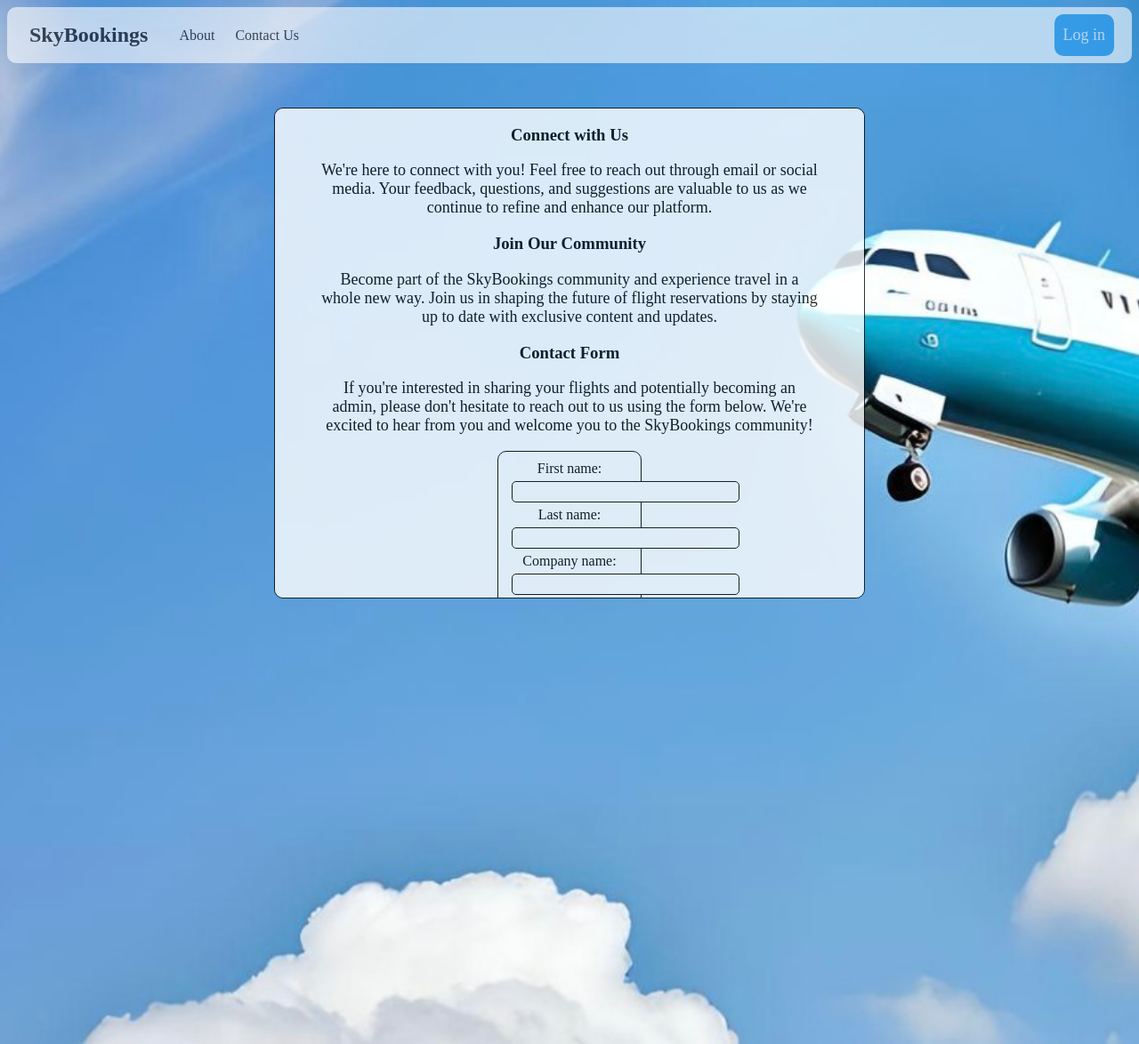
After one commit to Phyopma/airline-system, a Flask app: page /contactus in a window 1280 px wide. The commit adds this page. Shown: the whole page at 89% size. Run offline with Flask 3, Linux system fonts and the light colour scheme.

Commit message:
added about and contact us

```diff
--- a/flaskr/__init__.py
+++ b/flaskr/__init__.py
@@ -27,7 +27,6 @@ with app.app_context():
     from flaskr.city.routes import get_all_cities
     db.create_all()
 
-
 app.register_blueprint(auth_bp)
 app.register_blueprint(admin_bp)
 app.register_blueprint(super_admin_bp)
@@ -50,6 +49,16 @@ def search_flight():
     return render_template('search.html', cities=get_all_cities())
 
 
+@app.route("/contactus")
+def contactus():
+    return render_template('contactus.html')
+
+
+@app.route("/about")
+def about():
+    return render_template('about.html')
+
+
 @app.teardown_appcontext
 def shutdown_session(exception=None):
     db.session.flush()
--- /dev/null
+++ b/flaskr/static/about.css
@@ -0,0 +1,17 @@
+.about-container .content {
+  overflow: scroll;
+  width: auto;
+  background-color: white;
+  opacity: 80%;
+  text-align: center;
+  border-radius: 10px;
+  border: 1px solid black;
+  height: 550px;
+  margin: 50px 300px;
+  padding-left: 50px;
+  padding-right: 50px;
+}
+
+.about-container p {
+  font-size: large;
+}
--- /dev/null
+++ b/flaskr/static/contactus.css
@@ -0,0 +1,44 @@
+.contactus-container {
+  overflow: scroll;
+  width: auto;
+  background-color: white;
+  opacity: 80%;
+  text-align: center;
+  border-radius: 10px;
+  border: 1px solid black;
+  height: 550px;
+  margin: 50px 300px;
+  padding-left: 50px;
+  padding-right: 50px;
+}
+.contactus-container p {
+  font-size: large;
+}
+
+.contactus-container .form {
+  width: 250px;
+  height: 20px;
+  border-radius: 5px;
+  border: 0.5px solid black;
+  margin: 5px;
+}
+
+.contactus-container #submit {
+  width: 75px;
+  padding: 3px;
+  cursor: pointer;
+  height: 30px;
+  border-radius: 5px;
+  border: 0.5px solid black;
+  background-color: #2a9df1;
+  font-weight: bold;
+  color: white;
+}
+
+.contactus-container form {
+  border: 0.5px solid black;
+  border-radius: 10px;
+  padding: 10px;
+  margin-left: 200px;
+  margin-right: 200px;
+}
--- a/flaskr/templates/base.html
+++ b/flaskr/templates/base.html
@@ -25,12 +25,19 @@
   href="{{ url_for('static', filename='flight_list.css') }}"
 />
 
+<link
+  rel="stylesheet"
+  href="{{ url_for('static', filename='contactus.css') }}"
+/>
+
+<link rel="stylesheet" href="{{ url_for('static', filename='about.css') }}" />
+
 <nav>
   <div class="topnav">
     <div id="left-nav-group">
       <b><a id="logoText" href="{{ url_for('index') }}">SkyBookings</a></b>
-      <a id="about" class="active" href="#About">About</a>
-      <a class="active" href="#ContactUs">Contact Us</a>
+      <a id="about" class="active" href="{{ url_for('about') }}">About</a>
+      <a class="active" href="{{ url_for('contactus') }}">Contact Us</a>
     </div>
     <div id="right-nav-group">
       {% if g.user == None %}
--- /dev/null
+++ b/flaskr/templates/contactus.html
@@ -0,0 +1,49 @@
+{% extends "base.html" %} {% block title %} {% endblock %} {% block content %}
+<body>
+  <div class="contactus-container">
+    <h3>Connect with Us</h3>
+    <p>
+      We're here to connect with you! Feel free to reach out through email or
+      social media. Your feedback, questions, and suggestions are valuable to us
+      as we continue to refine and enhance our platform.
+    </p>
+    <h3>Join Our Community</h3>
+    <p>
+      Become part of the SkyBookings community and experience travel in a whole
+      new way. Join us in shaping the future of flight reservations by staying
+      up to date with exclusive content and updates.
+    </p>
+    <h3>Contact Form</h3>
+    <p>
+      If you're interested in sharing your flights and potentially becoming an
+      admin, please don't hesitate to reach out to us using the form below.
+      We're excited to hear from you and welcome you to the SkyBookings
+      community!
+    </p>
+    <form>
+      <label for="fname">First name:</label><br />
+      <input type="text" class="form" name="fname" /><br />
+      <label for="lname">Last name:</label><br />
+      <input type="text" class="form" name="lname" /><br />
+      <label for="com_name">Company name:</label><br />
+      <input type="text" class="form" name="com_name" /><br />
+      <label for="eamil">Email:</label><br />
+      <input type="text" class="form" name="email" /><br />
+      <input type="submit" id="submit" value="Submit" />
+    </form>
+
+    <h3>Customer Support</h3>
+    <p>
+      We're committed to providing exceptional customer support. If you have any
+      inquiries related to bookings, reservations, or technical assistance, our
+      dedicated support team is ready to assist you.
+    </p>
+    <h3>We're Here for You</h3>
+    <p>
+      At SkyBookings, your satisfaction is our priority. Whether you have a
+      question, feedback, or a suggestion for improvement, we're dedicated to
+      making your experience with us exceptional.
+    </p>
+  </div>
+</body>
+{% endblock %}
```
Also changed, not shown: flaskr/templates/about.html (added, +42 -0 lines).
